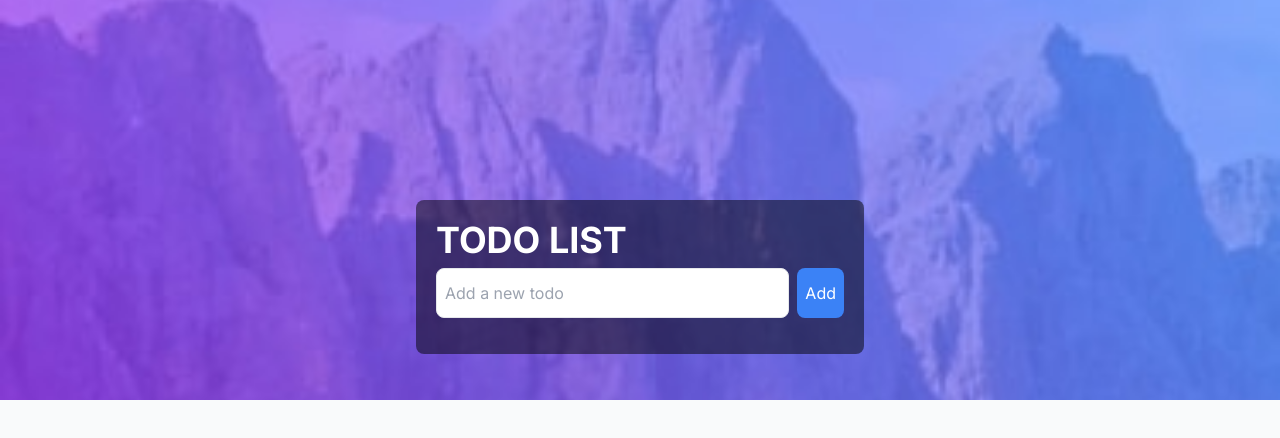
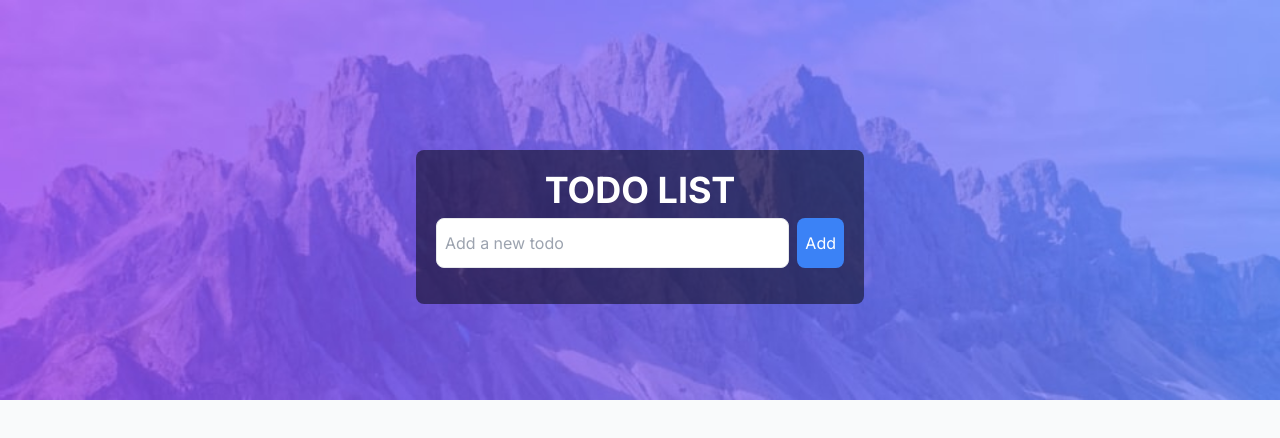
Before and after one commit to ahmedsheikh27/next-todo, a Next.js app: page / in a window 1280 px wide. Shown: the top 438 px of the page. Built offline with nearby package versions, Linux system fonts and the light colour scheme.

Commit message:
solve height issue

```diff
--- a/components/TodoList.tsx
+++ b/components/TodoList.tsx
@@ -49,13 +49,14 @@ const TodoList: React.FC = () => {
   };
 
   return (
-<main className="w-screen h-screen flex flex-col items-center relative">
+<main className="w-screen h-screen flex flex-col items-center relative overflow-hidden">
   <div
     className="absolute top-0 w-full h-1/2 bg-cover bg-center"
-    style={{ backgroundImage: "url(/bg-mobile-light.jpg)" }}>
+    style={{ backgroundImage: "url(/bg-desktop-light.jpg)" }}
+  >
   </div>
-  <div className="relative z-10  items-center max-w-md w-full p-5 mt-[200px] bg-black bg-opacity-50 rounded-lg">
-    <h1 className="text-4xl font-bold text-white mb-2  relative text">TODO LIST</h1>
+  <div className="relative z-10 max-w-md w-full p-5 mt-[150px] bg-black bg-opacity-50 rounded-lg">
+    <h1 className="text-4xl font-bold text-white mb-2 text-center">TODO LIST</h1>
     <div className="flex mb-4">
       <input
         type="text"
@@ -68,6 +69,7 @@ const TodoList: React.FC = () => {
         Add
       </button>
     </div>
+    <div className="max-h-[300px] overflow-y-auto">
       {todos.map((todo) => (
         <TodoItems
           key={todo.id}
@@ -78,7 +80,9 @@ const TodoList: React.FC = () => {
         />
       ))}
     </div>
+  </div>
 </main>
+
 
 
 
```
Also changed, not shown: public/bg-desktop-light.jpg (added). Lines whose indentation alone changed are shown as unchanged.
